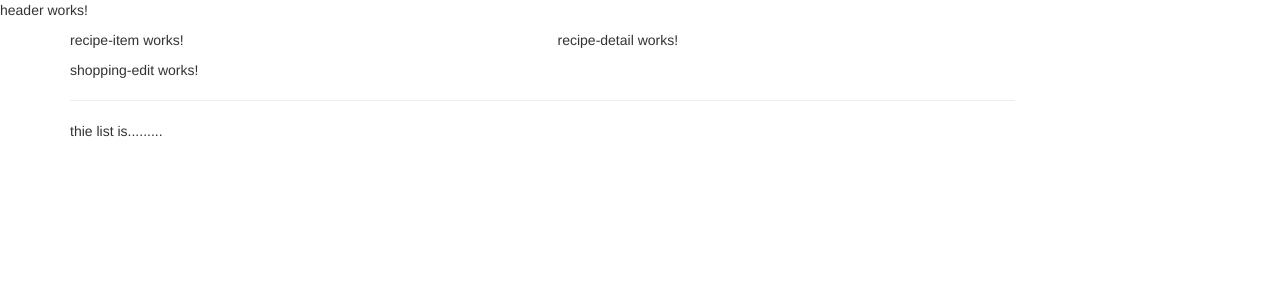
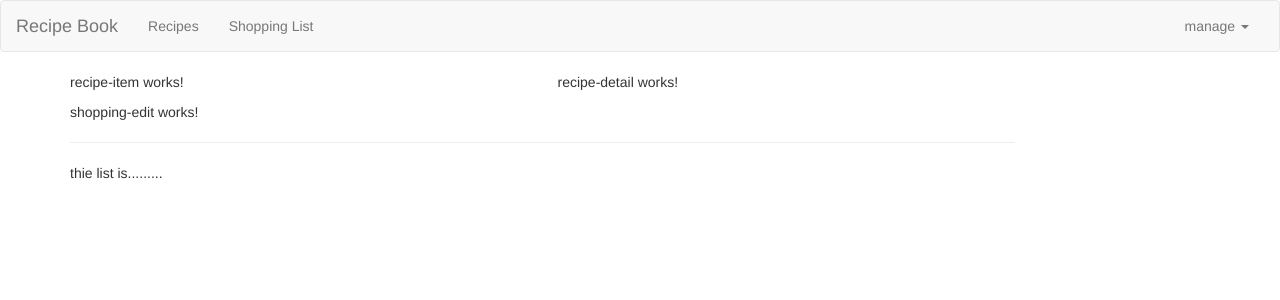
Before and after one commit to leenavarthini03/RecipeApp-Angular6, an Angular app: page / in a window 1280 px wide. Shown: the top 300 px of the page. Built offline with nearby package versions, Linux system fonts and the light colour scheme.

Commit message:
added Header

```diff
--- a/src/app/header/header.component.html
+++ b/src/app/header/header.component.html
@@ -1,3 +1,22 @@
-<p>
-  header works!
-</p>
+<nav class="navbar navbar-default">
+  <div class="container-fluid">
+    <div class="navbar-header">
+      <a href="#" class="navbar-brand">Recipe Book</a>
+    </div>
+    <div class="collapse navbar-collapse">
+      <ul class="nav navbar-nav">
+        <li><a href="#">Recipes</a></li>
+        <li><a href="#">Shopping List</a></li>
+      </ul>
+      <ul class="nav navbar-nav navbar-right">
+        <li class="dropdown">
+          <a href="#" class="dropdown-toggle" role="button">manage <span class="caret"></span></a>
+          <ul class="dropdown-menu">
+            <li><a href="#">Save Data</a></li>
+            <li><a href="#">Fetch Data</a></li>
+          </ul>
+        </li>
+      </ul>
+    </div>
+  </div>
+</nav>
```
